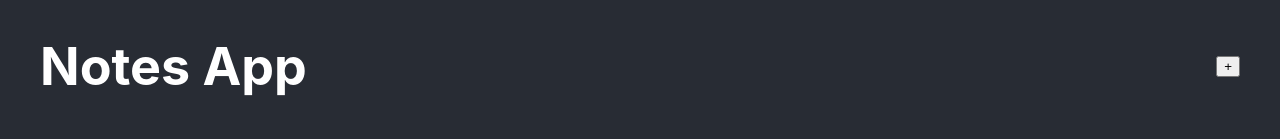
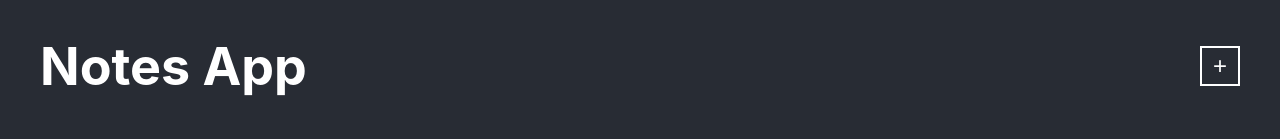
Before and after one commit to knguye/notepad-app, a React (Create React App) app: page / in a window 1280 px wide. Shown: the top 139 px of the page. Built offline with nearby package versions, Linux system fonts and the light colour scheme.

Commit message:
Added "AddButton" to set up prompt

```diff
--- a/src/App.css
+++ b/src/App.css
@@ -23,7 +23,20 @@ textarea {
   min-height: 50vh;
 }
 
+.AddButton{
+  height: 5vh;
+  width: 5vh;
+  font-size: 3vh;
+  border: 2px solid white;
+  color: white;
+  background: none;
+}
 
+.AddPrompt{
+  height: 80%;
+  width: 80%;
+  background-color: red;
+}
 
 .App {
   min-height: 100vh;
--- a/src/App.js
+++ b/src/App.js
@@ -3,12 +3,20 @@ import './App.css';
 import React from 'react';
 
 class App extends React.Component {
+  renderAddPrompt(){
+    return (
+      <AddPrompt
+
+      />
+    )
+  }
+
   render () {
     return (
     <div className="App">
       <div className="App-header">
         <h1>Notes App</h1>
-        <button>+</button>
+        <AddButton/>
       </div>
       <Board>
         <Note color="red" title="Note 1"/>
@@ -24,6 +32,9 @@ class Board extends React.Component {
   constructor(props){
     super(props);
     this.name = "Notepad"
+    this.state = {
+      paused: false
+    }
   }
 
   render() {
@@ -38,15 +49,21 @@ class Board extends React.Component {
 class Note extends React.Component{
   constructor(props){
     super(props);
+    this.state = {
+      height: "50vh"
+    }
   }
 
-  resizeNote(){
-
+  // Unused, TODO: Use to change height based on textarea line breaks
+  resizeNote(setHeight){
+    this.setState = {
+      height: setHeight
+    }
   }
 
   render() {
     return (
-    <div className={"Note Note-" + this.props.color} style={{ backgroundColor: this.props.color }} >
+    <div className={"Note Note-" + this.props.color} style={{ backgroundColor: this.props.color, height: this.state.height }} >
       <h2>{this.props.title}</h2>
       <textarea></textarea>
     </div>
@@ -54,5 +71,31 @@ class Note extends React.Component{
   }
 }
 
+function AddPrompt(){
+  return (
+    <div className="AddPrompt"></div>
+  )
+}
+
+class AddButton extends React.Component{
+  constructor(props){
+    super(props);
+  }
+
+  openPrompt(){
+    Board.setState = {
+      paused: true
+    }
+
+    return <AddPrompt/>
+  }
+
+  render(){
+    return (
+      <button className="AddButton" onClick={this.openPrompt}>+</button>
+    );
+  }
+}
+
 
 export default App;
```
